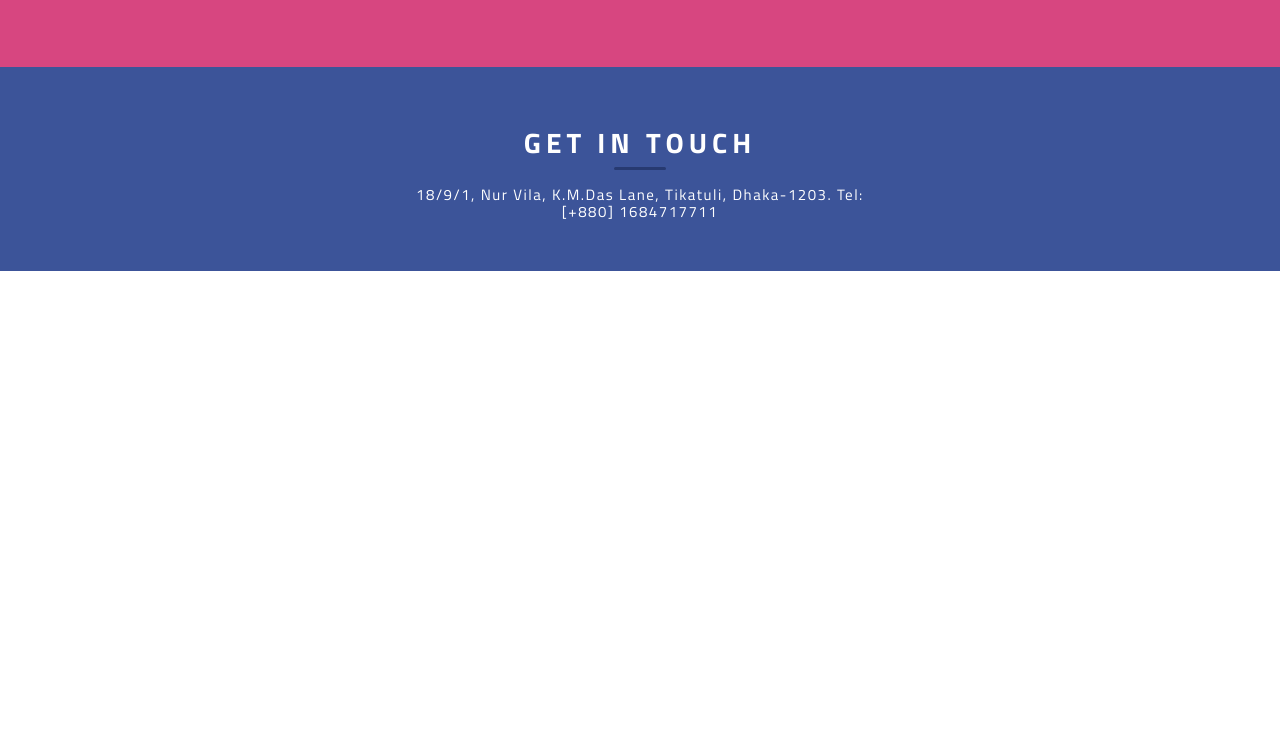
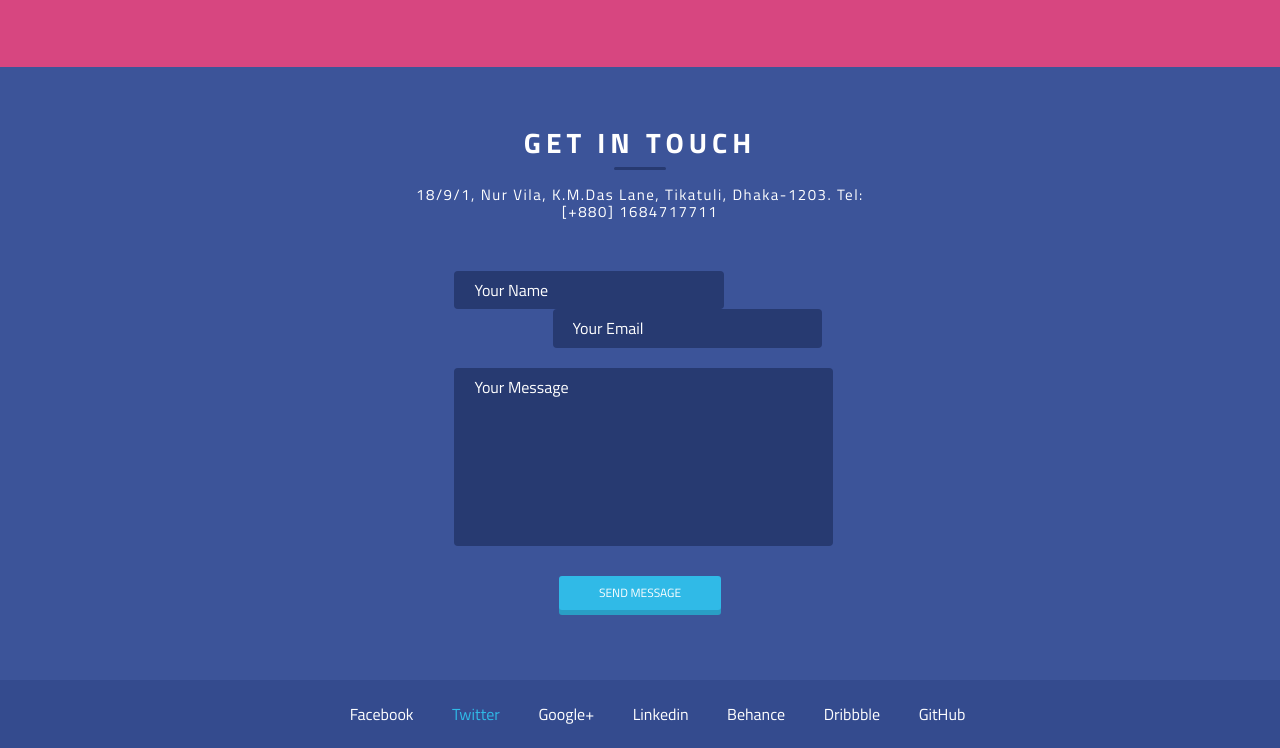
Before and after one commit to ahsan-emon/Cuda_Portfolio_Website, a plain HTML site: page index.html in a window 1280 px wide. Shown: the part 4959-5707 px from the top of the page. Before the commit the page ends 5230 px from the top, so only its background shows below. Drawn offline with Linux system fonts and the light colour scheme.

Commit message:
footer added
portfolio web page completed

```diff
--- a/css/style.css
+++ b/css/style.css
@@ -540,4 +540,91 @@ body {
   padding-bottom: 50px;
   letter-spacing: 1.5px;
 }
+.get-in-touch-contact {
+  width: 29%;
+  margin: auto;
+}
+.contact-layout1 {
+  overflow: hidden;
+}
+.contact-layout1-left {
+  float: left;
+}
+.contact-layout1-left input {
+  background-color: #273a71;
+  width: 60%;
+  padding: 10px 80px 10px 20px;
+  border: hidden;
+  border-radius: 4px;
+  margin-right: 10px;
+  color: #fff;
+  outline: none;
+}
+.contact-layout1-left input::placeholder {
+  color: #fff;
+}
+.contact-layout1-right {
+  float: right;
+}
+.contact-layout1-right input {
+  background-color: #273a71;
+  width: 60%;
+  padding: 10px 80px 10px 20px;
+  border: hidden;
+  border-radius: 4px;
+  margin-left: 10px;
+  color: #fff;
+  outline: none;
+}
+.contact-layout1-right input::placeholder {
+  color: #fff;
+  border: hidden;
+}
+.contact-layout2 input {
+  background-color: #273a71;
+  margin-top: 20px;
+  margin-bottom: 30px;
+  width: 96.5%;
+  padding: 10px 0 150px 20px;
+  border: hidden;
+  border-radius: 4px;
+  color: #fff;
+  outline: none;
+}
+.contact-layout2 input::placeholder {
+  color: #fff;
+}
+.get-in-touch-bottom {
+  text-align: center;
+  padding-bottom: 70px;
+}
+.get-in-touch-bottom a {
+  color: #fff;
+  background-color: #30bae7;
+  padding: 10px 40px;
+  font-size: 12px;
+  border-radius: 3px;
+  border-shadow: ;
+  display: inline-block;
+  box-shadow: 0 5px 0 #299ec5;
+}
+.get-in-touch-bottom a:hover {
+  box-shadow: 0 0 0 transparent;
+}
 /* get in touch style end here  */
+/* footer area style start here  */
+footer {
+  background-color: #344b8e;
+  padding: 25px 0;
+  text-align: center;
+}
+footer a {
+  color: #fff;
+  padding-left: 35px;
+}
+footer a:hover,
+footer a.active {
+  color: #30bae7;
+  padding-left: 35px;
+}
+/* footer area style end here  */
--- a/index.html
+++ b/index.html
@@ -298,11 +298,36 @@
     <h2>get in touch</h2>
     <hr>
     <p>18/9/1, Nur Vila, K.M.Das Lane, Tikatuli, Dhaka-1203. Tel: [+880] 1684717711</p>
-
+    <div class="get-in-touch-contact">
+      <div class="contact-layout1">
+        <div class="contact-layout1-left">
+          <input type="text" placeholder="Your Name">
+        </div>
+        <div class="contact-layout1-right">
+          <input type="email" placeholder="Your Email">
+        </div>
+      </div>
+      <div class="contact-layout2">
+        <input type="text" placeholder="Your Message">
+      </div>
+    </div>
+    <div class="get-in-touch-bottom">
+      <a href="#">SEND MESSAGE</a>
+    </div>
   </div>
 </section>
 <!-- get in touch end here  -->
-
+<!-- footer area start here  -->
+<footer class="footer-area">
+  <a href="#">Facebook</a>
+  <a class="active" href="#">Twitter</a>
+  <a href="#">Google+</a>
+  <a href="#">Linkedin</a>
+  <a href="#">Behance</a>
+  <a href="#">Dribbble</a>
+  <a href="#">GitHub</a>
+</footer>
+<!-- footer area end here  -->
   <script type="text/javascript" src="js/jquery-1.11.3.min.js"></script>
   <!-- Google Analytics: change UA-XXXXX-Y to be your site's ID. -->
   <script type="text/javascript">
```
